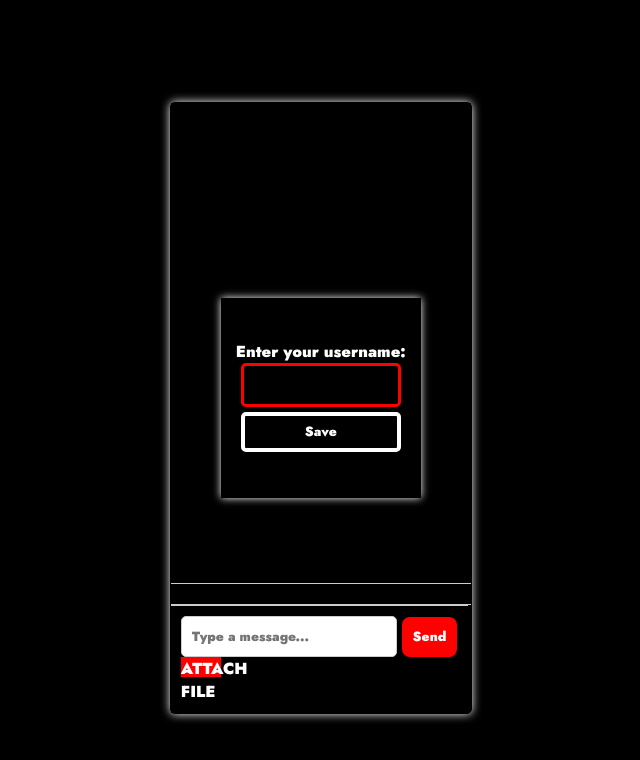
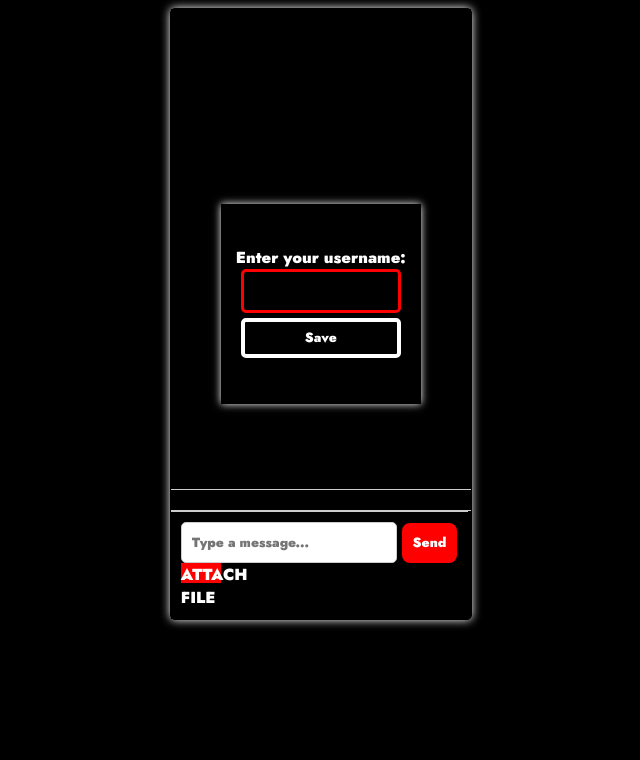
Before and after one commit to avdhez/Chat-geoup-random, a website: page public/index.html in a window 1280 px wide. Shown: the whole page, without its empty margins (308-948 px from the left). Drawn offline with nearby package versions, Linux system fonts and the light colour scheme; no server answers.

Commit message:
Update style.css

```diff
--- a/public/style.css
+++ b/public/style.css
@@ -2,7 +2,7 @@
 
 body {
 width: 97%;
-height: 100%;
+height: 97%;
 overflow: hidden;
   font-family: "jost";
   font-weight: 900;
@@ -13,7 +13,7 @@ left: 50;
   display: flex;
   justify-content: center;
   align-items: center;
-  height: 100vh;
+
 }
 
 attach {
```
